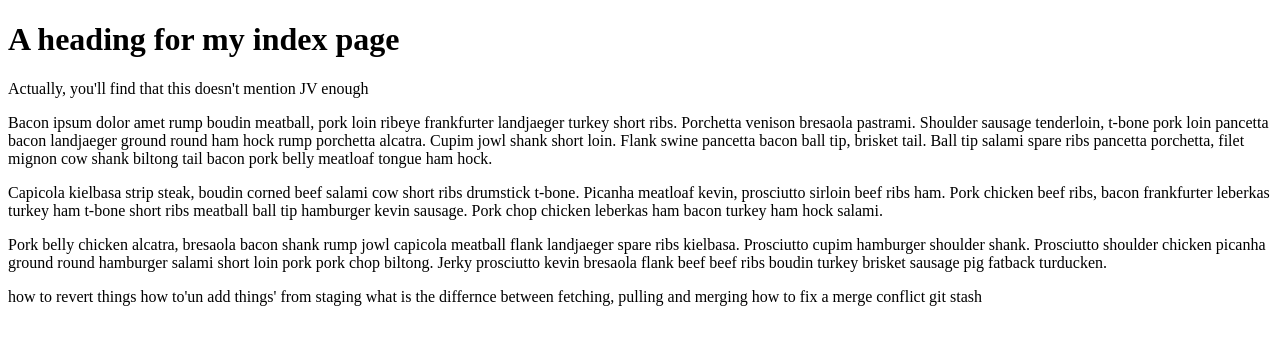
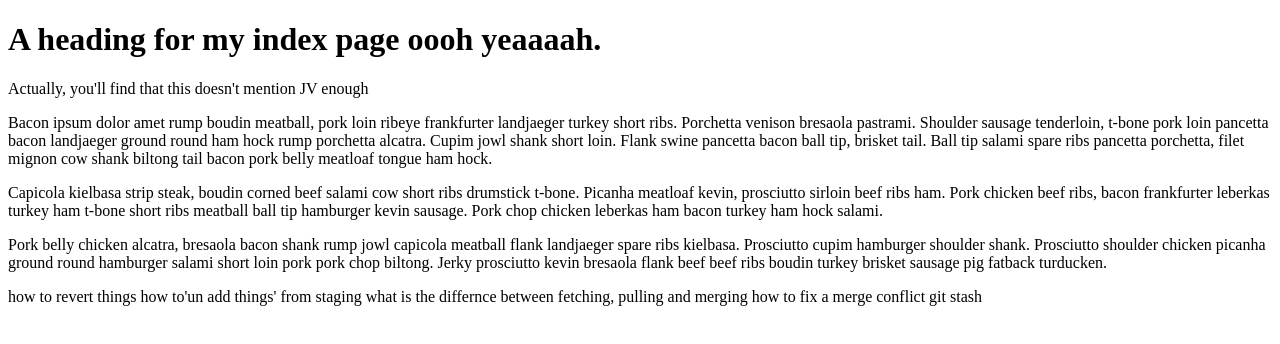
Before and after one commit to Rosie-Brigham/git-stuffs, a plain HTML site: page index.html in a window 1280 px wide. Drawn offline with Linux system fonts and the light colour scheme.

Commit message:
new better heading

```diff
--- a/index.html
+++ b/index.html
@@ -4,7 +4,7 @@
   <title></title>
 </head>
 <body>
-  <h1>A heading for my index page</h1>
+  <h1>A heading for my index page oooh yeaaaah.</h1>
 
   <section>
     <p>Actually, you'll find that this doesn't mention JV enough</p>
```
